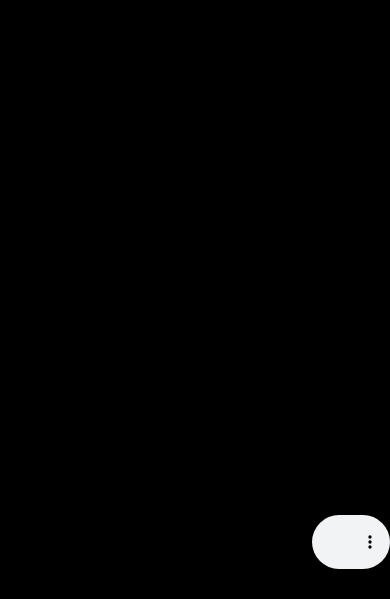
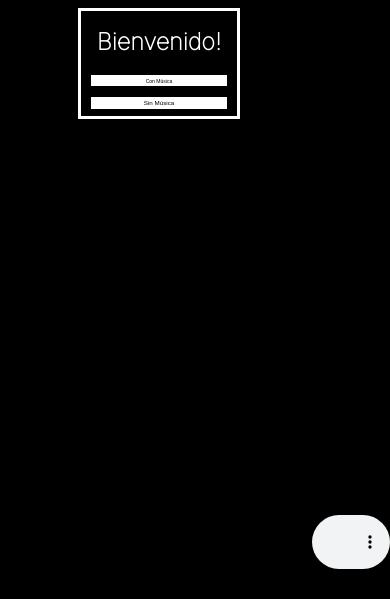
Before and after one commit to kflieder/CG-Studio, a plain HTML site: page index.html in a window 390 px wide. Shown: the part 245-844 px from the top of the page. Drawn offline with nearby package versions, Linux system fonts and the light colour scheme.

Commit message:
pop up for music preference

```diff
--- a/cynthia-style.css
+++ b/cynthia-style.css
@@ -6,6 +6,38 @@ body {
   display: grid;
   grid-template-columns: 4fr 1fr;
   font-family: 'inter', sans-serif;
+}
+
+#welcome {
+	position: absolute;
+	text-align: center;
+	z-index: 1000;
+	top: 50%;
+	left: 25%;
+	display: block;
+	background-color: black;
+	width: 40vw;
+	border: solid white;
+}
+
+#play-btn-el {
+	background-color: white;
+	border: none;
+	cursor: pointer;
+	margin-bottom: 2vw;
+	width: 10vw;
+	height: 3vw;
+	font-size: 1.3vw;
+}
+#no-music-btn-el {
+	background-color: white;
+	border: none;
+	cursor: pointer;
+	margin-bottom: 2vw;
+	width: 10vw;
+	height: 3vw;
+	font-size: 1.3vw;
+
 }
 
 #cg-logo {
@@ -356,6 +388,38 @@ nav ul li a:hover {
 }
 
 @media screen and (max-width: 675px) {
+
+	#welcome {
+		position: absolute;
+		text-align: center;
+		z-index: 1000;
+		top: 30%;
+		left: 20%;
+		display: block;
+		background-color: black;
+		width: 40vw;
+		border: solid white;
+	}
+
+	#play-btn-el {
+		background-color: white;
+		border: none;
+		cursor: pointer;
+		margin-bottom: 2vw;
+		width: 35vw;
+		height: 3vw;
+		font-size: 1.3vw;
+	}
+	#no-music-btn-el {
+		background-color: white;
+		border: none;
+		cursor: pointer;
+		margin-bottom: 2vw;
+		width: 35vw;
+		height: 3vw;
+		font-size: 1.6vw;
+
+	}
 	#product-card-div {
 		position: relative;
 		display: flex;
@@ -391,12 +455,14 @@ nav ul li a:hover {
   	}
 
 	#name-logo {
-  border-radius: 15px;
+  	border-radius: 5px;
+	background-color: black;
+
 	}
 
 	#cg-logo {
- position: absolute;
- display: none;
+ 	position: absolute;
+ 	display: none;
 	}
 
 	nav {
--- a/cynthia.js
+++ b/cynthia.js
@@ -1,11 +1,21 @@
 
 
-window.addEventListener('DOMContentLoaded', (event) => {
+
+function welcomePopup() {
    const audio = document.getElementById('tuktuk');
+   const enterBtn = document.getElementById('play-btn-el');
+   const welcomeDiv = document.getElementById('welcome');
+   const noMusic = document.getElementById('no-music-btn-el');
 
+   noMusic.addEventListener('click', function() {
+      welcomeDiv.style.display = 'none';
+   })
 
-   audio.play();
- });
+   enterBtn.addEventListener('click', function() {
+      welcomeDiv.style.display = 'none';
+      audio.play();
+   })
+}
 
 
 function loopVideos() {
--- a/index.html
+++ b/index.html
@@ -20,6 +20,11 @@
 			<h1><a aria-label="Chat on WhatsApp" href="https://wa.me/529996619999"><img src="images/WhatsAppButton.svg"></a></h1>
 	</header>
 
+		<div id="welcome">
+			<h1>Bienvenido!</h1>
+			<button id="play-btn-el">Con Música</button>
+			<button id="no-music-btn-el">Sin Música</button>
+		</div>
 		 <nav>
 		    <ul>
 		        <li><a class="active-link" href="#">Inicio</a></li>
@@ -29,7 +34,7 @@
 			 	<!-- <li><a href="miHistoria.html">Mi Historia</a></li> -->
 		    </ul>
 		</nav>
-		 <audio  id="tuktuk" controls autoplay>
+		 <audio  id="tuktuk" controls>
 		  		<source src="tuktuk.mp3" type="audio/mpeg">
 		  		Your browser does not support the audio element.
 		  </audio>
@@ -49,6 +54,7 @@
 
 	<script src="cynthia.js"></script>
 	<script>
+		 welcomePopup()
 		loopVideos()
 	</script>
 
```
